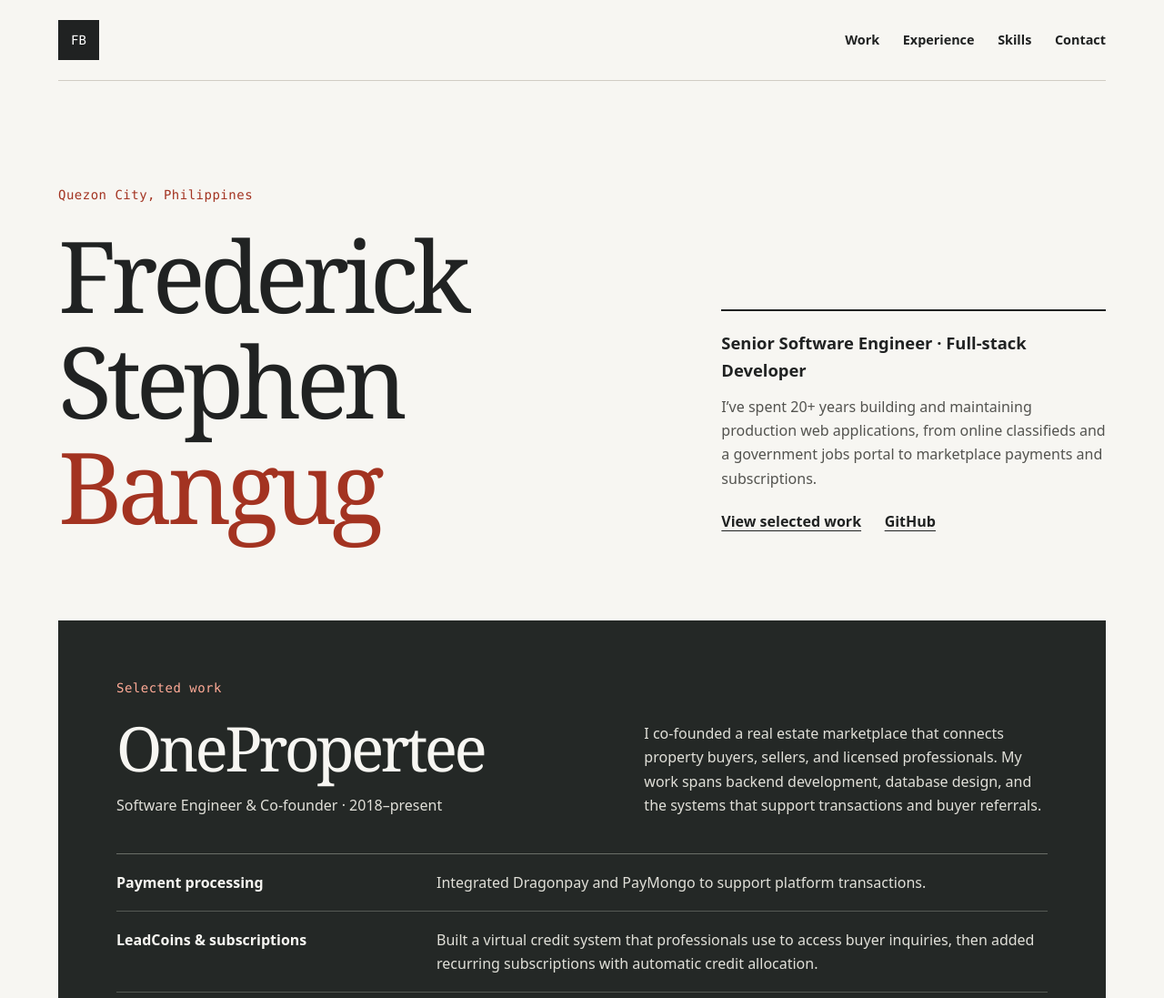
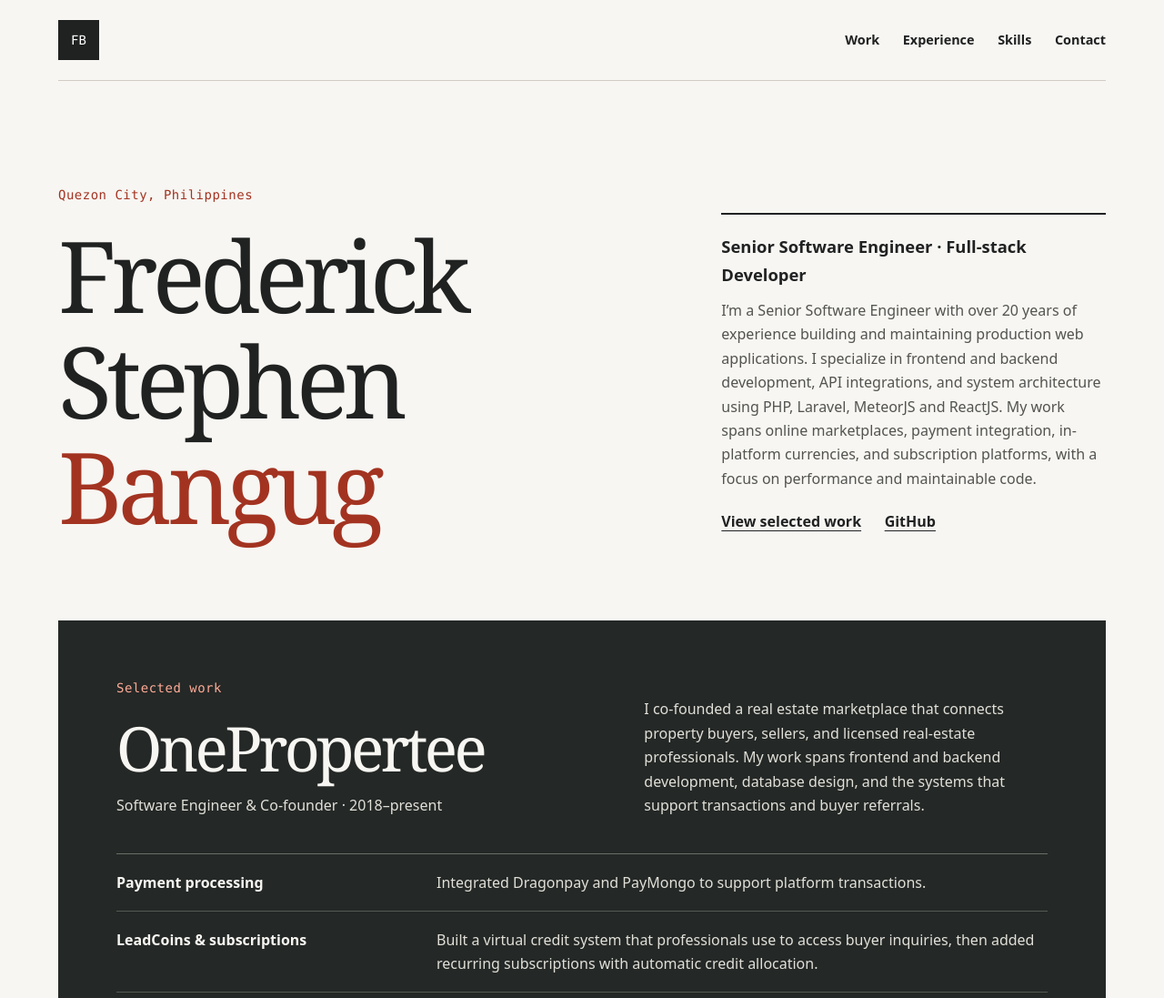
Before and after one commit to ebangug/ebangug.github.io, a plain HTML site: page index.html in a window 1280 px wide. Shown: the top 1097 px of the page at 91% size. Drawn offline with Linux system fonts and the light colour scheme.

Commit message:
Minor improvements to professional summary

```diff
--- a/index.html
+++ b/index.html
@@ -88,7 +88,7 @@ nav{gap:.4rem .9rem}
     </div>
     <div class="intro">
       <strong>Senior Software Engineer · Full-stack Developer</strong>
-      <p>I’ve spent 20+ years building and maintaining production web applications, from online classifieds and a government jobs portal to marketplace payments and subscriptions.</p>
+      <p>I’m a Senior Software Engineer with over 20 years of experience building and maintaining production web applications. I specialize in frontend and backend development, API integrations, and system architecture using PHP, Laravel, MeteorJS and ReactJS. My work spans online marketplaces, payment integration, in-platform currencies, and subscription platforms, with a focus on performance and maintainable code.</p>
       <div class="links"><a href="#work">View selected work</a><a href="https://github.com/ebangug">GitHub</a></div>
     </div>
   </section>
@@ -100,7 +100,7 @@ nav{gap:.4rem .9rem}
         <h2 id="featured-title">OnePropertee</h2>
         <p class="role">Software Engineer &amp; Co-founder · 2018–present</p>
       </div>
-      <p>I co-founded a real estate marketplace that connects property buyers, sellers, and licensed professionals. My work spans backend development, database design, and the systems that support transactions and buyer referrals.</p>
+      <p>I co-founded a real estate marketplace that connects property buyers, sellers, and licensed real-estate professionals. My work spans frontend and backend development, database design, and the systems that support transactions and buyer referrals.</p>
     </div>
     <dl>
       <div><dt>Payment processing</dt><dd>Integrated Dragonpay and PayMongo to support platform transactions.</dd></div>
```
